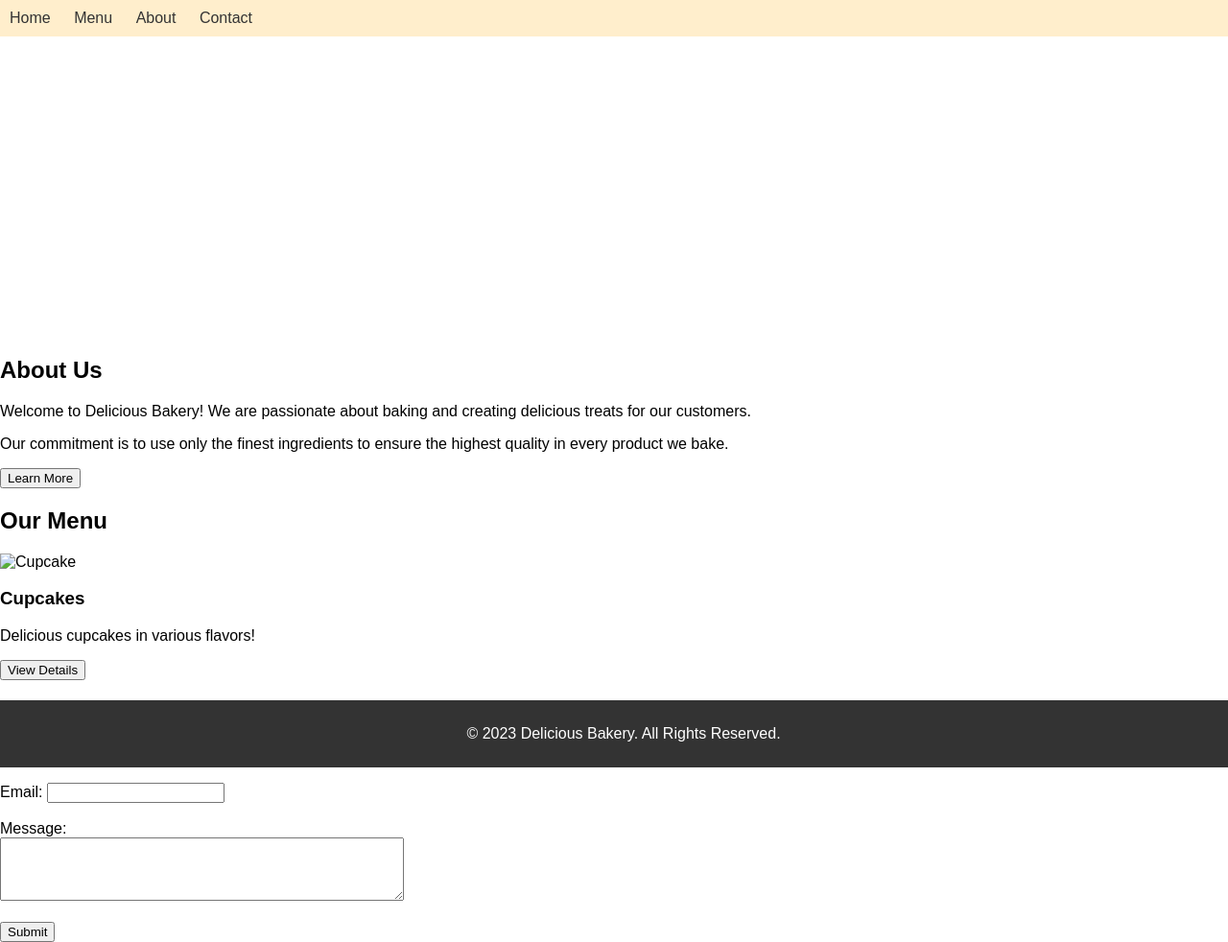
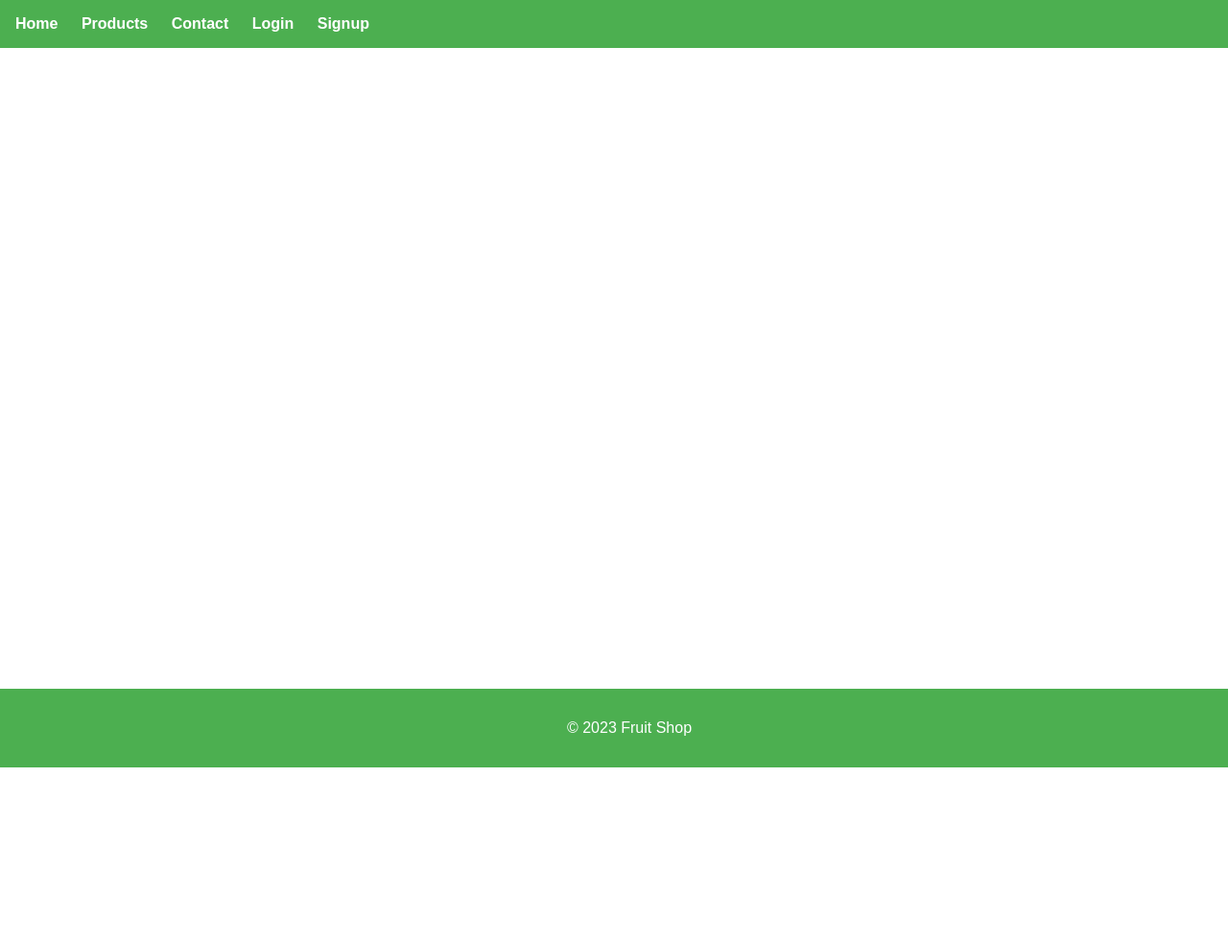
Before and after one commit to sairamguntupalli123/sairam-g.github.io, a plain HTML site: page index.html in a window 1280 px wide. Shown: the whole page at 96% size. After the commit the page ends 800 px from the top, so only its background shows below. Drawn offline with Linux system fonts and the light colour scheme.

Commit message:
new website

```diff
--- a/index.html
+++ b/index.html
@@ -1,9 +1,10 @@
 <!DOCTYPE html>
 <html lang="en">
-
 <head>
     <meta charset="UTF-8">
-    <title>Delicious Bakery</title>
+    <meta name="viewport" content="width=device-width, initial-scale=1.0">
+    <link rel="stylesheet" href="styles.css">
+    <title>Fruit Shop</title>
     <style>
         body {
     font-family: Arial, sans-serif;
@@ -11,115 +12,66 @@
     padding: 0;
 }
 
-        nav {
-            background-color: #ffeecc;
-            padding: 10px;
+header {
+    background-color: #4CAF50;
+    padding: 1em;
 }
 
 nav ul {
-            list-style: none;
+    list-style-type: none;
     margin: 0;
     padding: 0;
+    overflow: hidden;
 }
 
-        nav ul li {
+nav li {
     display: inline;
     margin-right: 20px;
 }
 
-        nav ul li a {
-            color: #333;
+nav a {
     text-decoration: none;
+    color: white;
+    font-weight: bold;
 }
 
-        header {
-            background-image: url('');
-            background-size: cover;
+section.main-content {
+    /* Styling for the main content section */
+}
+
+footer {
+    background-color: #4CAF50;
     color: white;
     text-align: center;
-            padding: 100px 0;
-        }
-
-        /* Style other sections similarly */
-
-        footer {
-            background-color: #333;
-            color: white;
-            text-align: center;
-            padding: 10px;
+    padding: 1em;
     position: fixed;
     bottom: 0;
     width: 100%;
 }
+
     </style>
 </head>
-
 <body>
-
-    <!-- Navigation Bar -->
+    <header>
         <nav>
             <ul>
-            <li><a href="#home">Home</a></li>
-            <li><a href="#menu">Menu</a></li>
-            <li><a href="#about">About</a></li>
-            <li><a href="#contact">Contact</a></li>
+                <li><a href="#">Home</a></li>
+                <li><a href="#">Products</a></li>
+                <li><a href="#">Contact</a></li>
+                <li><a href="#">Login</a></li>
+                <li><a href="#">Signup</a></li>
             </ul>
         </nav>
-
-    <!-- Header Section with Background Image -->
-    <header>
-        <div class="header-content">
-            <h1>Welcome to Delicious Bakery</h1>
-            <p>Indulge in our fresh, homemade delights!</p>
-        </div>
     </header>
 
-    <!-- About Section -->
-    <section id="about">
-        <div class="about-content">
-            <h2>About Us</h2>
-            <p>Welcome to Delicious Bakery! We are passionate about baking and creating delicious treats for our
-                customers.</p>
-            <p>Our commitment is to use only the finest ingredients to ensure the highest quality in every product we
-                bake.</p>
-            <button>Learn More</button>
-        </div>
+    <section class="main-content">
+        <!-- Background images, text descriptions, buttons, videos, images, etc. go here -->
     </section>
 
-    <!-- Menu Section -->
-    <section id="menu">
-        <div class="menu-content">
-            <h2>Our Menu</h2>
-            <div class="menu-item">
-                <img src="" height="100" width="100" alt="Cupcake">
-                <h3>Cupcakes</h3>
-                <p>Delicious cupcakes in various flavors!</p>
-                <button>View Details</button>
-            </div>
-            <!-- More menu items can be added similarly -->
-        </div>
-    </section>
+    <footer>
+        <p>&copy; 2023 Fruit Shop</p>
+    </footer>
 
-    <!-- Contact Section -->
-    <section id="contact">
-        <div class="contact-content">
-            <h2>Contact Us</h2>
-            <form>
-                <label for="name">Name:</label>
-                <input type="text" id="name" name="name" required><br><br>
-                <label for="email">Email:</label>
-                <input type="email" id="email" name="email" required><br><br>
-                <label for="message">Message:</label><br>
-                <textarea id="message" name="message" rows="4" cols="50" required></textarea><br><br>
-                <button type="submit">Submit</button>
-            </form>
-        </div>
-    </section>
-
-    <!-- Footer Section -->
-    <footer>
-        <p>&copy; 2023 Delicious Bakery. All Rights Reserved.</p>
-    </footer>
+    <script src="script.js"></script>
 </body>
-
 </html>
```
Lines whose indentation alone changed are shown as unchanged.
